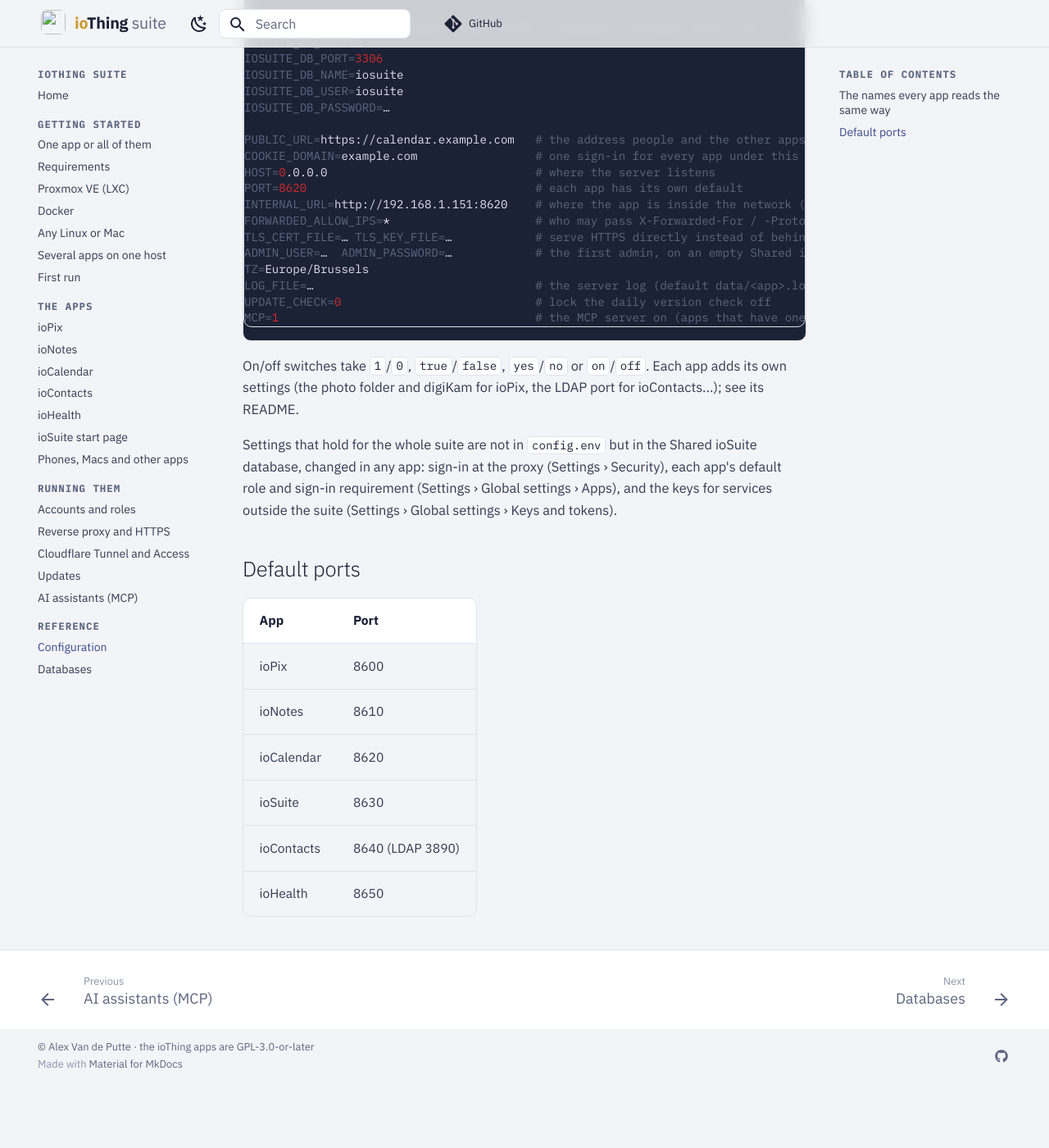
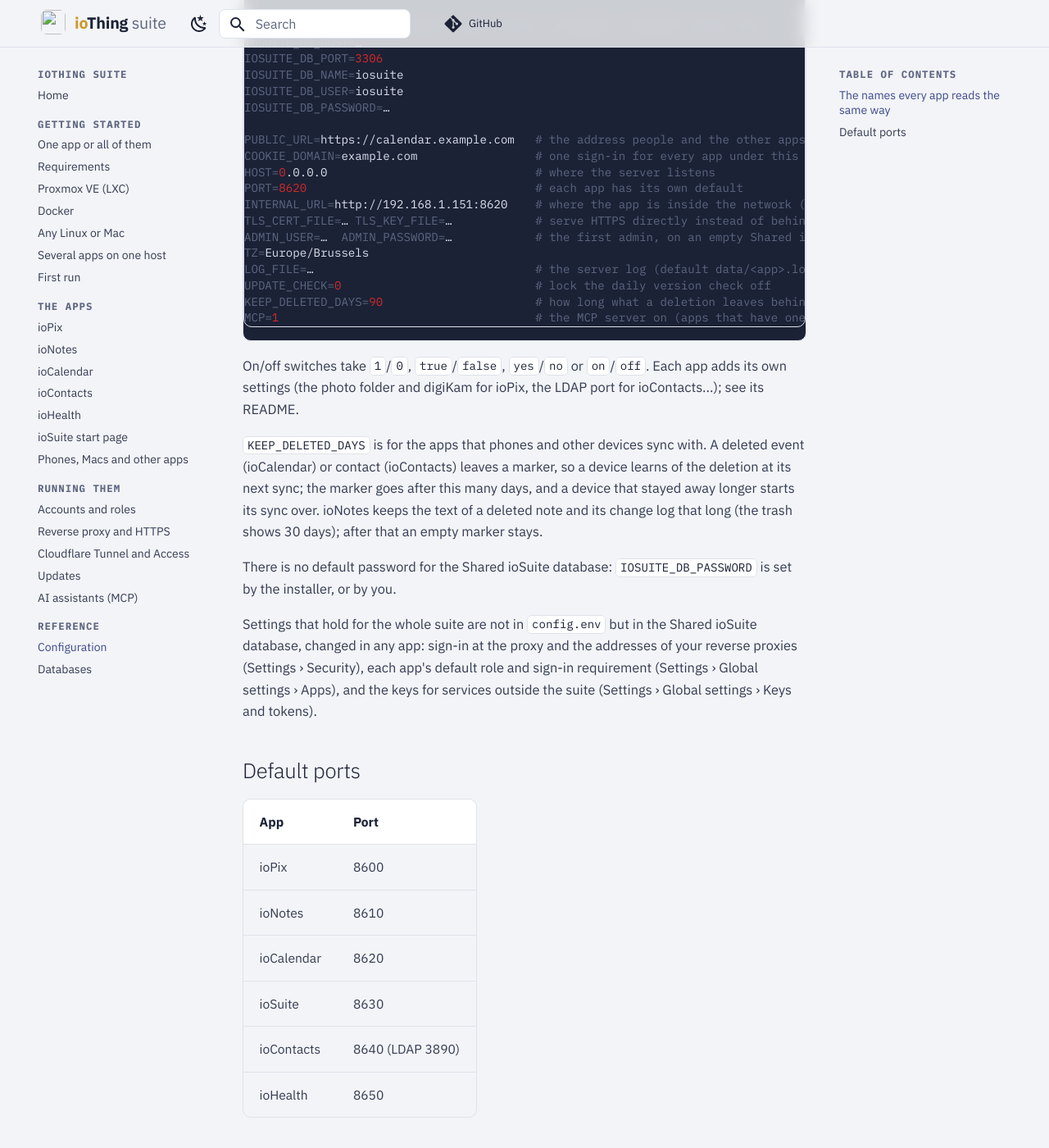
Before and after one commit to avandeputte/iosuite, an MkDocs documentation site: the page built from docs/docs/reference/configuration.md, in a window 1280 px wide and 1400 px high, scrolled down 525 px. Shown: the whole window at 82% size. Built offline with MkDocs 1.6.1 and Material for MkDocs 9.7.7, drawn with Linux system fonts in a browser that asks for light colours; comment, search, counter and statistics services are not loaded; before the commit the page ends 1845 px from its top, so only the background shows below that.

Commit message:
Configuration: one list of reverse proxies, KEEP_DELETED_DAYS, no default database password
FORWARDED_ALLOW_IPS is gone from the apps: the forwarded headers are believed from the
reverse proxy addresses under Settings › Security and from a proxy on the same machine.
KEEP_DELETED_DAYS says how long deletion markers, deleted notes' text and the change log
are kept.

````diff
--- a/docs/docs/reference/configuration.md
+++ b/docs/docs/reference/configuration.md
@@ -30,20 +30,27 @@ COOKIE_DOMAIN=example.com                 # one sign-in for every app under this
 HOST=0.0.0.0                              # where the server listens
 PORT=8620                                 # each app has its own default
 INTERNAL_URL=http://192.168.1.151:8620    # where the app is inside the network (default: the host's LAN address)
-FORWARDED_ALLOW_IPS=*                     # who may pass X-Forwarded-For / -Proto: your reverse proxy
 TLS_CERT_FILE=… TLS_KEY_FILE=…            # serve HTTPS directly instead of behind a proxy
 ADMIN_USER=…  ADMIN_PASSWORD=…            # the first admin, on an empty Shared ioSuite database
 TZ=Europe/Brussels
 LOG_FILE=…                                # the server log (default data/<app>.log; empty: none)
 UPDATE_CHECK=0                            # lock the daily version check off
+KEEP_DELETED_DAYS=90                      # how long what a deletion leaves behind is kept (apps that sync: see below)
 MCP=1                                     # the MCP server on (apps that have one)
 ```
 
 On/off switches take `1`/`0`, `true`/`false`, `yes`/`no` or `on`/`off`. Each app adds its own settings (the photo
 folder and digiKam for ioPix, the LDAP port for ioContacts...); see its README.
 
+`KEEP_DELETED_DAYS` is for the apps that phones and other devices sync with. A deleted event (ioCalendar) or contact
+(ioContacts) leaves a marker, so a device learns of the deletion at its next sync; the marker goes after this many days,
+and a device that stayed away longer starts its sync over. ioNotes keeps the text of a deleted note and its change log
+that long (the trash shows 30 days); after that an empty marker stays.
+
+There is no default password for the Shared ioSuite database: `IOSUITE_DB_PASSWORD` is set by the installer, or by you.
+
 Settings that hold for the whole suite are not in `config.env` but in the Shared ioSuite database, changed in any app:
-sign-in at the proxy (Settings › Security), each app's default role and sign-in requirement (Settings › Global settings ›
+sign-in at the proxy and the addresses of your reverse proxies (Settings › Security), each app's default role and sign-in requirement (Settings › Global settings ›
 Apps), and the keys for services outside the suite (Settings › Global settings › Keys and tokens).
 
 ## Default ports
````
Also changed, not shown: docs/docs/run/reverse-proxy.md (+4 -4 lines).
